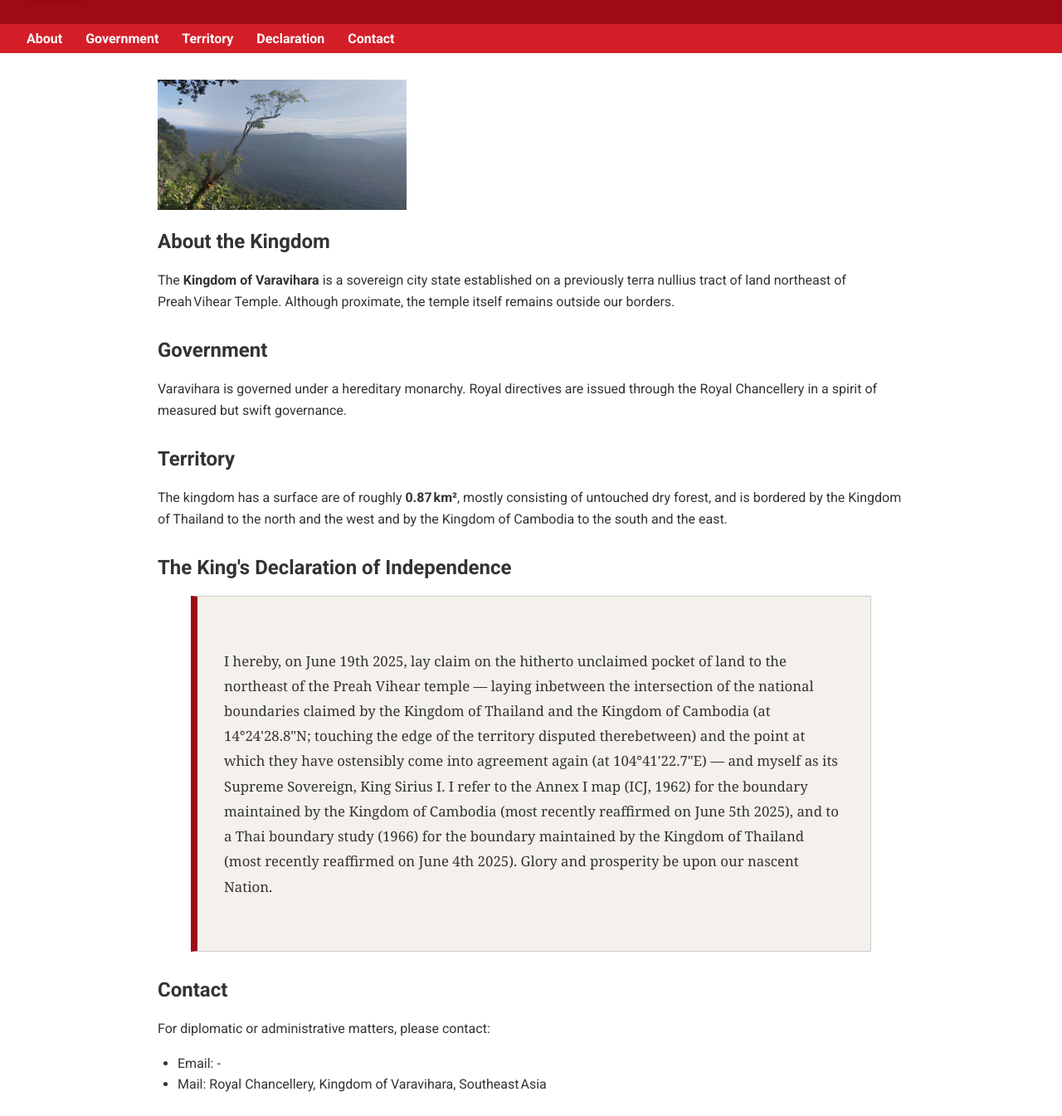
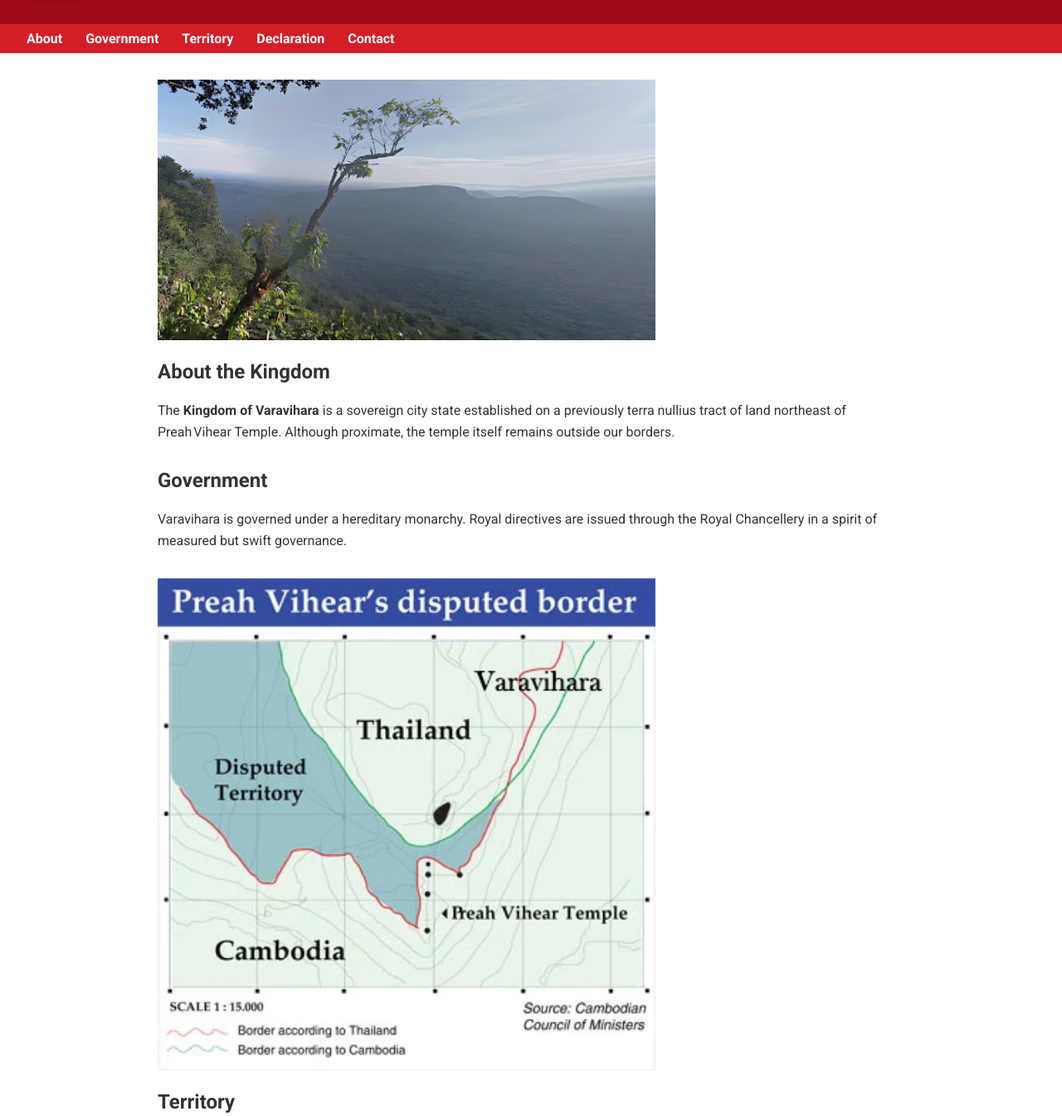
Before and after one commit to impjak/varavihara-gov, a plain HTML site: page index.html in a window 1280 px wide. Shown: the part 84-1429 px from the top of the page at 83% size. Drawn offline with Linux system fonts and the light colour scheme.

Commit message:
Update index.html

```diff
--- a/index.html
+++ b/index.html
@@ -74,7 +74,7 @@
   </nav>
   <main>
 
-    <img src="3hxsjpfbh5rmc0cqhv5bs3tzq0.png" alt="Nature" width="300">
+    <img src="3hxsjpfbh5rmc0cqhv5bs3tzq0.png" alt="Nature" width="600">
 
     <section id="about">
       <h2>About the Kingdom</h2>
@@ -94,6 +94,7 @@
     </section>
 
     <section id="territory">
+      <img src="map.png" alt="Map of the boundary lines around the Preah Vihear temple" width="600">
       <h2>Territory</h2>
       <p>
         The kingdom has a surface are of roughly <strong>0.87 km²</strong>, mostly consisting of untouched dry forest,
```
